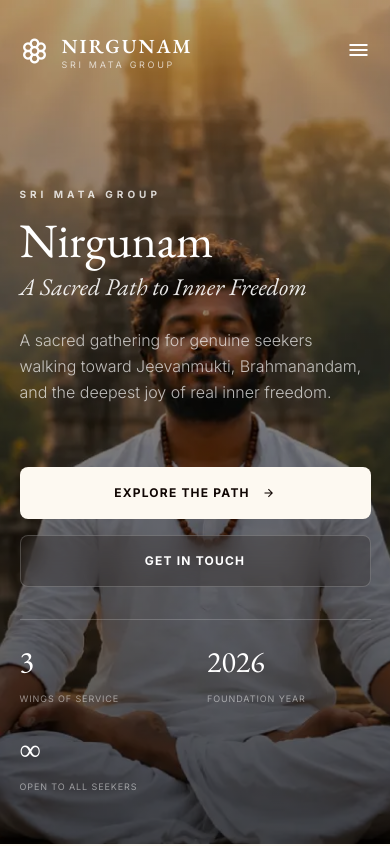
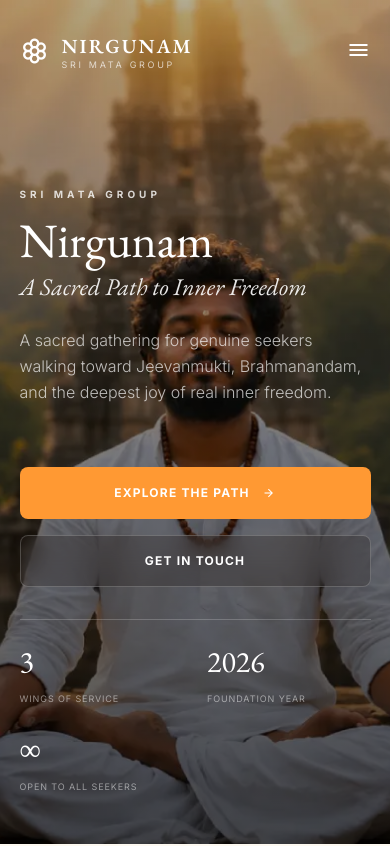
Before and after one commit to Anirudh-98/Nirgunam, a React (Vite) app: page / in a window 390 px wide. Shown: the top 846 px of the page. Built offline with nearby package versions, Linux system fonts and the light colour scheme.

Commit message:
style: add saffron bg to explore button and fix mobile menu z-index overlap

```diff
--- a/src/components/Navbar.jsx
+++ b/src/components/Navbar.jsx
@@ -57,7 +57,7 @@ export default function Navbar() {
       </nav>
 
       {mobileMenuOpen && (
-        <div className="fixed inset-0 z-40 bg-surface flex flex-col items-center justify-center gap-6" onClick={() => setMobileMenuOpen(false)}>
+        <div className="fixed inset-0 z-[60] bg-surface flex flex-col items-center justify-center gap-6" onClick={() => setMobileMenuOpen(false)}>
           <button
             onClick={() => setMobileMenuOpen(false)}
             className="absolute top-8 right-[5%] text-[#1c1c17] hover:opacity-75 transition-opacity"
--- a/src/pages/Home.jsx
+++ b/src/pages/Home.jsx
@@ -76,7 +76,7 @@ export default function Home() {
         <div className="absolute bottom-12 left-[5%] right-[5%] flex flex-col w-[90%] z-10">
           {/* Hero Buttons */}
           <div className="flex flex-col sm:flex-row flex-wrap gap-4 sm:gap-6 items-stretch sm:items-center mb-8 sm:mb-10 scroll-reveal">
-            <button className="bg-surface text-primary px-10 py-4 lg:py-5 rounded-button text-[12px] uppercase font-bold tracking-widest flex items-center justify-center gap-3 hover:bg-surface-container-high transition-all group w-full sm:w-auto">
+            <button className="bg-[#FF9933] text-white px-10 py-4 lg:py-5 rounded-button text-[12px] uppercase font-bold tracking-widest flex items-center justify-center gap-3 hover:bg-[#e68a00] transition-all group w-full sm:w-auto">
               EXPLORE THE PATH
               <span className="material-symbols-outlined text-sm group-hover:translate-x-1 transition-transform">arrow_forward</span>
             </button>
```
